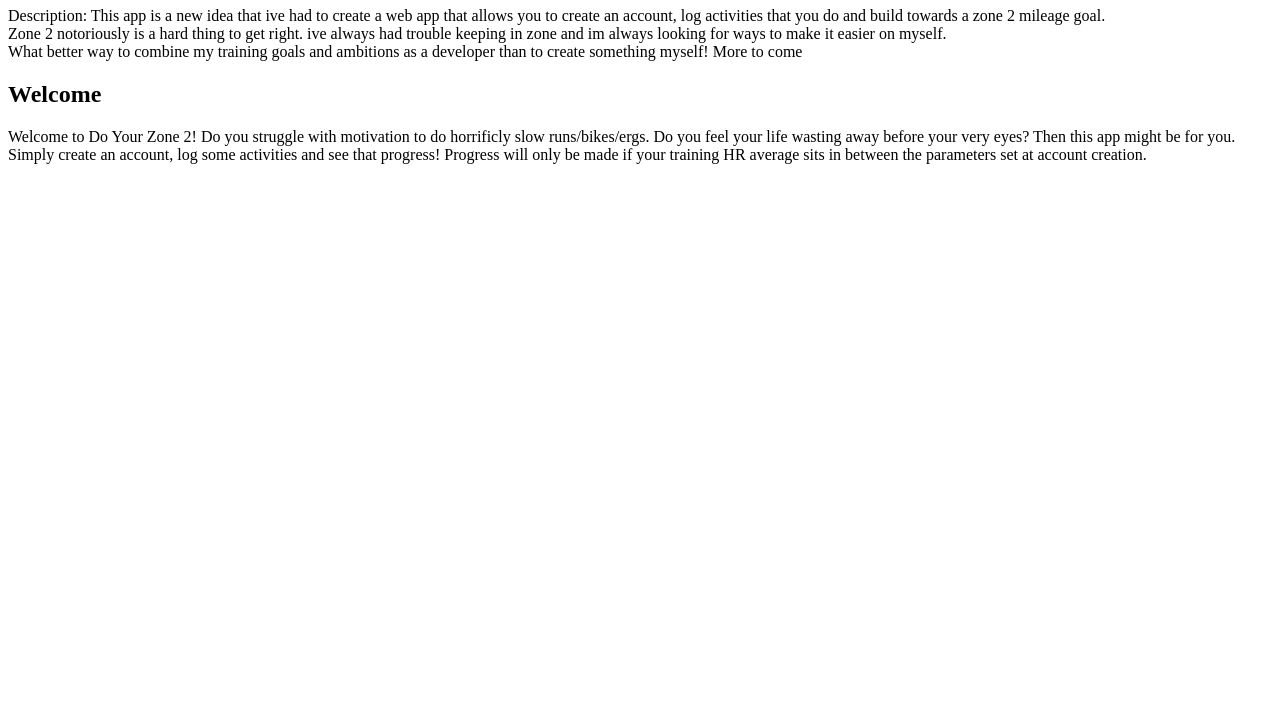
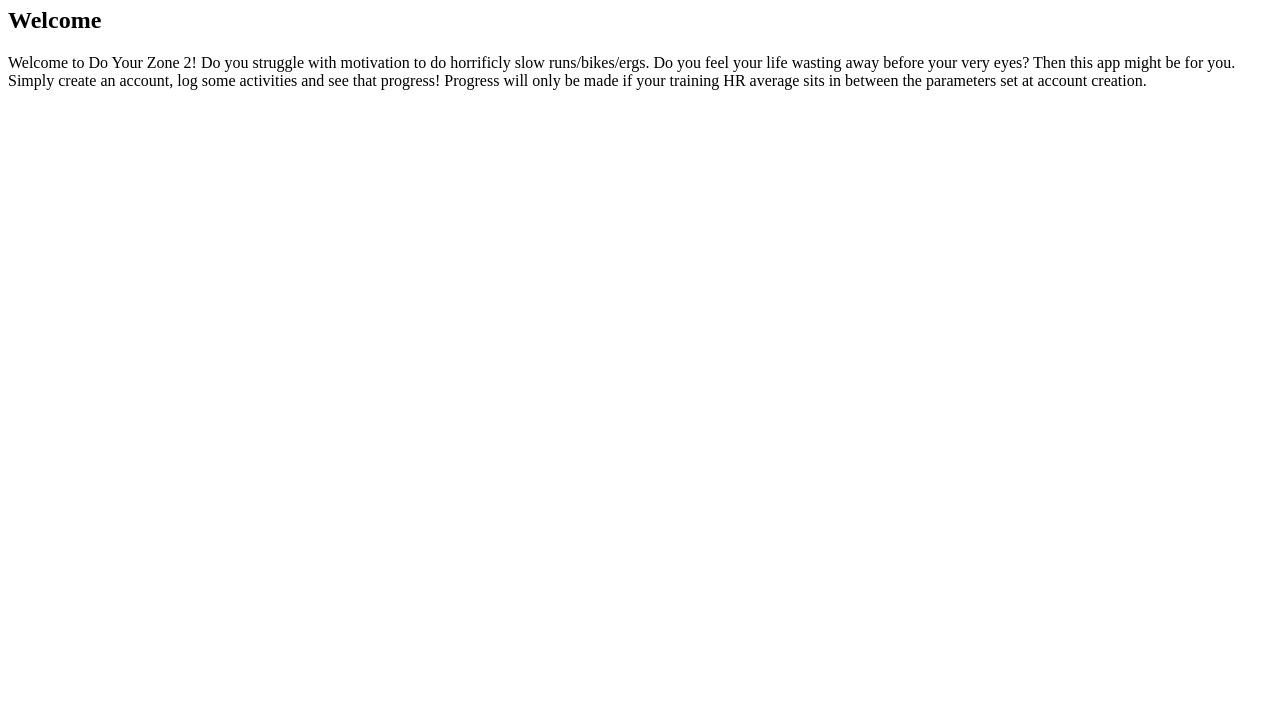
Before and after one commit to Arkem001209/DoYourZone2, a plain HTML site: page index.html in a window 1280 px wide. Shown: the part 73-800 px from the top of the page. Drawn offline with Linux system fonts and the light colour scheme.

Commit message:
comment out description

```diff
--- a/index.html
+++ b/index.html
@@ -7,9 +7,9 @@
 </head>
 <body>
     <h1>Do Your Zone 2!</h1>
-    <div>Description: This app is a new idea that ive had to create a web app that allows you to create an account, log activities that you do and build towards a zone 2 mileage goal.<br>
+    <!--Description: This app is a new idea that ive had to create a web app that allows you to create an account, log activities that you do and build towards a zone 2 mileage goal.<br>
         Zone 2 notoriously is a hard thing to get right. ive always had trouble keeping in zone and im always looking for ways to make it easier on myself. <br>
-        What better way to combine my training goals and ambitions as a developer than to create something myself! More to come </div>
+        What better way to combine my training goals and ambitions as a developer than to create something myself! More to come -->
     <h2>Welcome</h2>
     <div>
         Welcome to Do Your Zone 2! Do you struggle with motivation to do horrificly slow runs/bikes/ergs. Do you feel your life wasting away before your very eyes? Then this app might be for you. <br>
```
